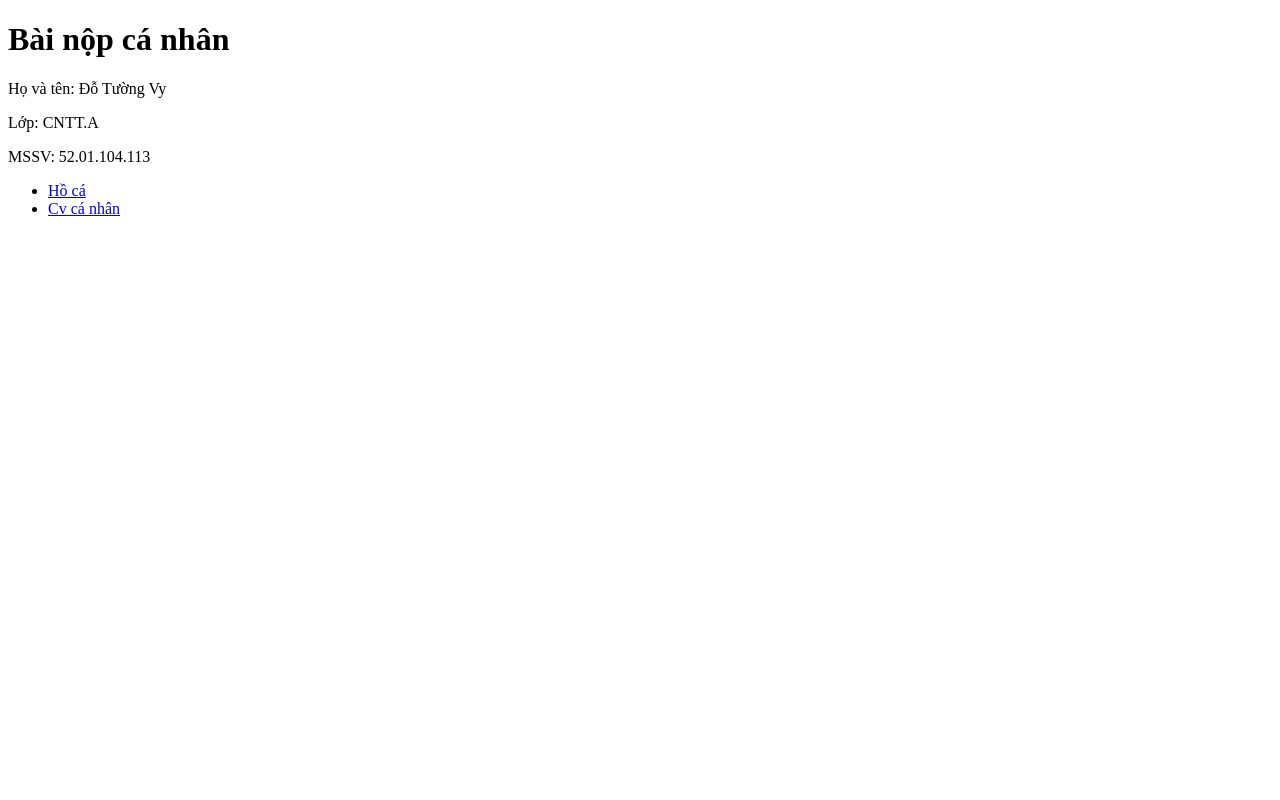
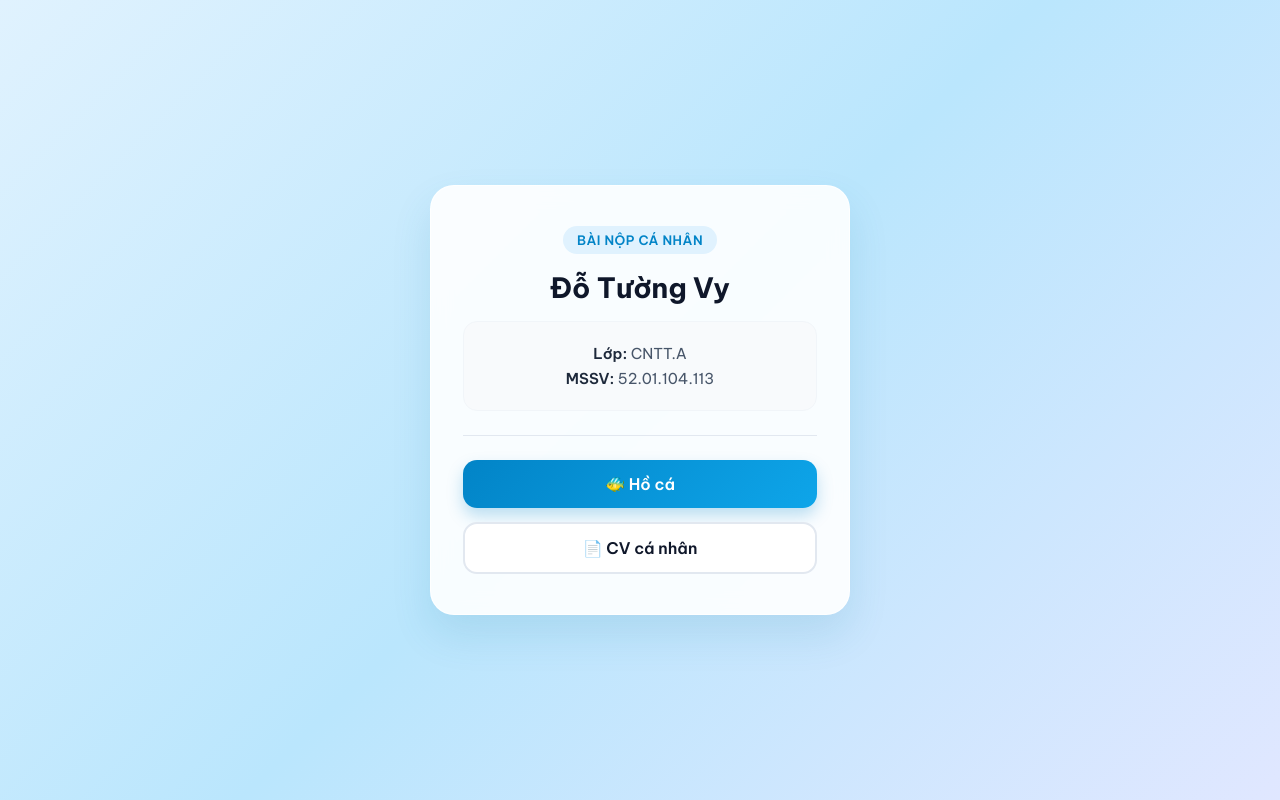
Before and after one commit to Dtv127/dtv127.github.io, a plain HTML site: page index.html in a window 1280 px wide. Drawn offline with Linux system fonts and the light colour scheme; files that its build step writes are made by us from their sources.

Commit message:
Style index page with intro.css

```diff
--- a/index.html
+++ b/index.html
@@ -1,18 +1,163 @@
+
 <!DOCTYPE html>
-<html lang="en">
+<html lang="vi">
 <head>
     <meta charset="UTF-8">
     <meta name="viewport" content="width=device-width, initial-scale=1.0">
-    <title>BaiNopCaNhan</title>
+    <title>Bài Nộp Cá Nhân - Đỗ Tường Vy</title>
+    <!-- Nhúng font chữ hiện đại từ Google Fonts -->
+    <link href="https://fonts.googleapis.com/css2?family=Be+Vietnam+Pro:wght@400;500;600;700&display=swap" rel="stylesheet">
+    <!-- Liên kết file CSS -->
+    <link rel="stylesheet" href="style.css">
+    <style>
+        * {
+    margin: 0;
+    padding: 0;
+    box-sizing: border-box;
+    font-family: 'Be Vietnam Pro', sans-serif;
+}
+
+body {
+    min-height: 100vh;
+    display: flex;
+    justify-content: center;
+    align-items: center;
+    /* Nền gradient xanh biển nhẹ nhàng, hợp với chủ đề hồ cá & công nghệ */
+    background: linear-gradient(135deg, #e0f2fe 0%, #bae6fd 50%, #e0e7ff 100%);
+    padding: 20px;
+}
+
+.card {
+    background: rgba(255, 255, 255, 0.9);
+    backdrop-filter: blur(10px);
+    width: 100%;
+    max-width: 420px;
+    padding: 40px 32px;
+    border-radius: 24px;
+    box-shadow: 0 20px 40px rgba(14, 116, 144, 0.12);
+    text-align: center;
+    border: 1px solid rgba(255, 255, 255, 0.8);
+    transition: transform 0.3s ease;
+}
+
+.card:hover {
+    transform: translateY(-5px);
+}
+
+.badge {
+    display: inline-block;
+    background-color: #e0f2fe;
+    color: #0284c7;
+    font-size: 13px;
+    font-weight: 600;
+    padding: 6px 14px;
+    border-radius: 50px;
+    margin-bottom: 16px;
+    letter-spacing: 0.5px;
+    text-transform: uppercase;
+}
+
+h1 {
+    font-size: 28px;
+    font-weight: 700;
+    color: #0f172a;
+    margin-bottom: 16px;
+}
+
+.info {
+    background-color: #f8fafc;
+    border-radius: 14px;
+    padding: 16px;
+    margin-bottom: 24px;
+    border: 1px solid #f1f5f9;
+}
+
+.info p {
+    font-size: 15px;
+    color: #475569;
+    margin: 6px 0;
+}
+
+.info span {
+    font-weight: 600;
+    color: #1e293b;
+}
+
+.divider {
+    height: 1px;
+    background: #e2e8f0;
+    margin-bottom: 24px;
+}
+
+.links {
+    list-style: none;
+    display: flex;
+    flex-direction: column;
+    gap: 14px;
+}
+
+.btn {
+    display: block;
+    text-decoration: none;
+    padding: 14px 20px;
+    border-radius: 14px;
+    font-weight: 600;
+    font-size: 16px;
+    transition: all 0.25s ease;
+}
+
+/* Nút Hồ cá */
+.btn-aquarium {
+    background: linear-gradient(135deg, #0284c7, #0ea5e9);
+    color: white;
+    box-shadow: 0 8px 16px rgba(2, 132, 199, 0.25);
+}
+
+.btn-aquarium:hover {
+    background: linear-gradient(135deg, #0369a1, #0284c7);
+    transform: translateY(-2px);
+    box-shadow: 0 12px 20px rgba(2, 132, 199, 0.35);
+}
+
+/* Nút CV */
+.btn-cv {
+    background-color: #ffffff;
+    color: #0f172a;
+    border: 2px solid #e2e8f0;
+}
+
+.btn-cv:hover {
+    border-color: #0284c7;
+    color: #0284c7;
+    background-color: #f0f9ff;
+    transform: translateY(-2px);
+}
+    </style>
 </head>
 <body>
-    <h1>Bài nộp cá nhân</h1>
-    <p>Họ và tên: Đỗ Tường Vy</p>
-    <p>Lớp: CNTT.A</p>
-    <p>MSSV: 52.01.104.113</p>
-    <ul>
-        <li><a href="aquarium/index.html">Hồ cá</a></li>
-        <li><a href="cv/index.html">Cv cá nhân</a></li>
-    </ul>
+    <div class="card">
+        <div class="badge">Bài nộp cá nhân</div>
+        <h1>Đỗ Tường Vy</h1>
+
+        <div class="info">
+            <p><span>Lớp:</span> CNTT.A</p>
+            <p><span>MSSV:</span> 52.01.104.113</p>
+        </div>
+
+        <div class="divider"></div>
+
+        <ul class="links">
+            <li>
+                <a href="aquarium/index.html" class="btn btn-aquarium">
+                    🐠 Hồ cá
+                </a>
+            </li>
+            <li>
+                <a href="cv/index.html" class="btn btn-cv">
+                    📄 CV cá nhân
+                </a>
+            </li>
+        </ul>
+    </div>
 </body>
 </html>
--- /dev/null
+++ b/intro.css
@@ -0,0 +1,122 @@
+* {
+    margin: 0;
+    padding: 0;
+    box-sizing: border-box;
+    font-family: 'Be Vietnam Pro', sans-serif;
+}
+
+body {
+    min-height: 100vh;
+    display: flex;
+    justify-content: center;
+    align-items: center;
+    /* Nền gradient xanh biển nhẹ nhàng, hợp với chủ đề hồ cá & công nghệ */
+    background: linear-gradient(135deg, #e0f2fe 0%, #bae6fd 50%, #e0e7ff 100%);
+    padding: 20px;
+}
+
+.card {
+    background: rgba(255, 255, 255, 0.9);
+    backdrop-filter: blur(10px);
+    width: 100%;
+    max-width: 420px;
+    padding: 40px 32px;
+    border-radius: 24px;
+    box-shadow: 0 20px 40px rgba(14, 116, 144, 0.12);
+    text-align: center;
+    border: 1px solid rgba(255, 255, 255, 0.8);
+    transition: transform 0.3s ease;
+}
+
+.card:hover {
+    transform: translateY(-5px);
+}
+
+.badge {
+    display: inline-block;
+    background-color: #e0f2fe;
+    color: #0284c7;
+    font-size: 13px;
+    font-weight: 600;
+    padding: 6px 14px;
+    border-radius: 50px;
+    margin-bottom: 16px;
+    letter-spacing: 0.5px;
+    text-transform: uppercase;
+}
+
+h1 {
+    font-size: 28px;
+    font-weight: 700;
+    color: #0f172a;
+    margin-bottom: 16px;
+}
+
+.info {
+    background-color: #f8fafc;
+    border-radius: 14px;
+    padding: 16px;
+    margin-bottom: 24px;
+    border: 1px solid #f1f5f9;
+}
+
+.info p {
+    font-size: 15px;
+    color: #475569;
+    margin: 6px 0;
+}
+
+.info span {
+    font-weight: 600;
+    color: #1e293b;
+}
+
+.divider {
+    height: 1px;
+    background: #e2e8f0;
+    margin-bottom: 24px;
+}
+
+.links {
+    list-style: none;
+    display: flex;
+    flex-direction: column;
+    gap: 14px;
+}
+
+.btn {
+    display: block;
+    text-decoration: none;
+    padding: 14px 20px;
+    border-radius: 14px;
+    font-weight: 600;
+    font-size: 16px;
+    transition: all 0.25s ease;
+}
+
+/* Nút Hồ cá */
+.btn-aquarium {
+    background: linear-gradient(135deg, #0284c7, #0ea5e9);
+    color: white;
+    box-shadow: 0 8px 16px rgba(2, 132, 199, 0.25);
+}
+
+.btn-aquarium:hover {
+    background: linear-gradient(135deg, #0369a1, #0284c7);
+    transform: translateY(-2px);
+    box-shadow: 0 12px 20px rgba(2, 132, 199, 0.35);
+}
+
+/* Nút CV */
+.btn-cv {
+    background-color: #ffffff;
+    color: #0f172a;
+    border: 2px solid #e2e8f0;
+}
+
+.btn-cv:hover {
+    border-color: #0284c7;
+    color: #0284c7;
+    background-color: #f0f9ff;
+    transform: translateY(-2px);
+}
```
